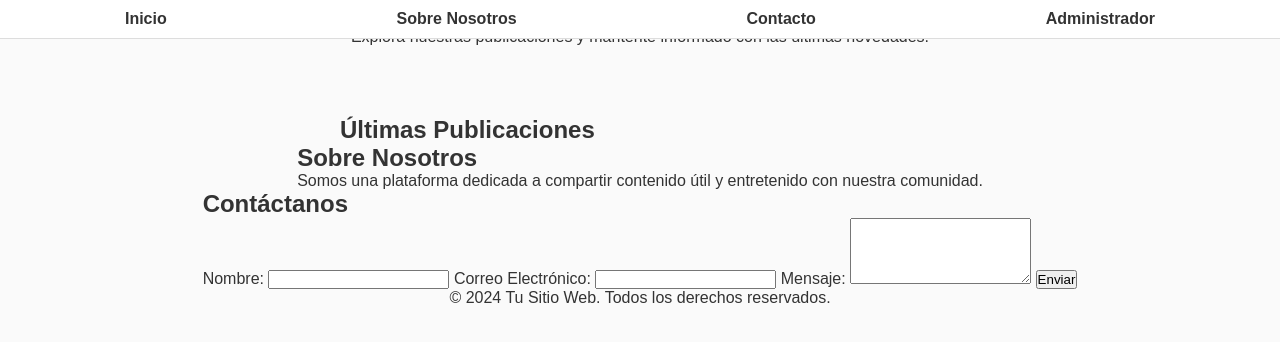
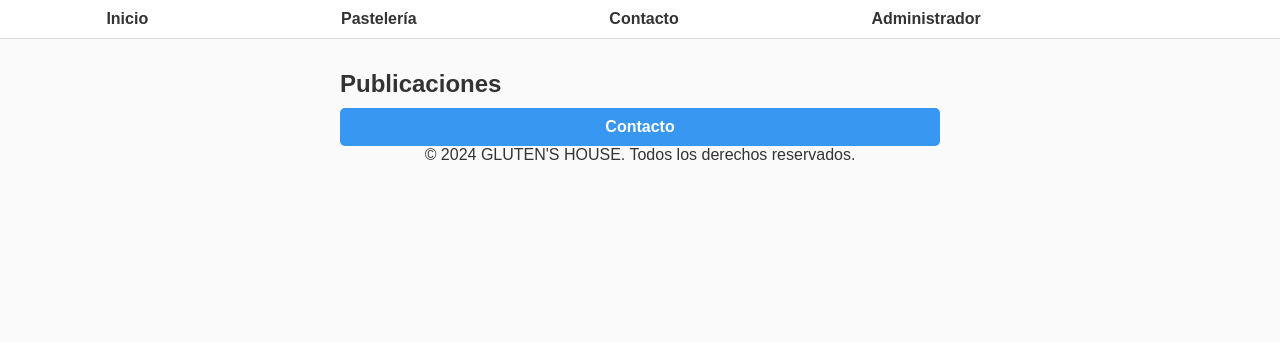
Before and after one commit to knick312/lacontraria, a plain HTML site: page index.html in a window 1280 px wide. Drawn offline with nearby package versions, Linux system fonts and the light colour scheme.

Commit message:
Update index.html

```diff
--- a/index.html
+++ b/index.html
@@ -4,59 +4,54 @@
     <meta charset="UTF-8">
     <meta name="viewport" content="width=device-width, initial-scale=1.0">
     <title>Inicio - Publicaciones</title>
-    <link rel="stylesheet" href="./css/estilos1.css">
-    <script src="./js/script.js" defer></script>
+    <link rel="stylesheet" href="./css/estilos1.css"> <!-- Asegúrate de que el CSS esté bien referenciado -->
+    <script src="https://cdnjs.cloudflare.com/ajax/libs/sql.js/1.6.2/sql-wasm.js"></script>
+    <script src="./js/index.js" defer></script> <!-- Asegúrate de que el archivo script.js esté correctamente referenciado -->
 </head>
 <body>
-    <!-- Encabezado -->
+
+    <!-- Menú de navegación -->
     <header class="header-fixed">
         <nav>
             <ul>
-                <li><a href="#home">Inicio</a></li>
-                <li><a href="#about">Sobre Nosotros</a></li>
-                <li><a href="#contact">Contacto</a></li>
-                <li><a href="admin.html">Administrador</a></li>
+                <li><a href="./index.html">Inicio</a></li>
+                <li><a href="#">Pastelería</a></li>
+                <li><a href="#">Contacto</a></li>
+                <li><a href="#" id="adminLink">Administrador</a></li>
+                <li><a href="#" id="logoutLink" style="display: none;">Cerrar sesión</a></li>
             </ul>
         </nav>
     </header>
 
-    <!-- Sección de Bienvenida -->
-    <section id="home" class="welcome-section">
-        <h1>Bienvenido a Nuestro Sitio</h1>
-        <p>Explora nuestras publicaciones y mantente informado con las últimas novedades.</p>
-    </section>
-
-    <!-- Sección de Publicaciones -->
+    <!-- Contenido principal: Feed de publicaciones -->
     <main class="content-feed">
-        <h2>Últimas Publicaciones</h2>
+        <h2>Publicaciones</h2>
         <div id="postsContainer">
             <!-- Aquí se generarán dinámicamente las publicaciones -->
         </div>
+        <a href="#" class="contact-button">Contacto</a> <!-- Botón de contacto -->
     </main>
 
-    <!-- Sección de Sobre Nosotros -->
-    <section id="about" class="about-section">
-        <h2>Sobre Nosotros</h2>
-        <p>Somos una plataforma dedicada a compartir contenido útil y entretenido con nuestra comunidad.</p>
-    </section>
+    <!-- Modal de inicio de sesión -->
+    <div id="loginModal" class="modal" style="display: none;">
+        <div class="modal-content">
+            <span class="close-button" onclick="closeModal()">&times;</span>
+            <h2>Iniciar sesión</h2>
+            <form id="loginForm">
+                <label for="username">Usuario:</label>
+                <input type="text" id="username" required>
+                <label for="password">Contraseña:</label>
+                <input type="password" id="password" required>
+                <button type="button" onclick="login()">Iniciar sesión</button>
+                <button type="button" onclick="closeModal()">Cerrar</button>
+            </form>
+        </div>
+    </div>
 
-    <!-- Sección de Contacto -->
-    <section id="contact" class="contact-section">
-        <h2>Contáctanos</h2>
-        <form id="contactForm">
-            <label for="name">Nombre:</label>
-            <input type="text" id="name" name="name" required>
-            <label for="email">Correo Electrónico:</label>
-            <input type="email" id="email" name="email" required>
-            <label for="message">Mensaje:</label>
-            <textarea id="message" name="message" rows="4" required></textarea>
-            <button type="submit">Enviar</button>
-        </form>
-    </section>
+    <!-- Footer -->
+    <footer>
+        <p>&copy; 2024 GLUTEN'S HOUSE. Todos los derechos reservados.</p>
+    </footer>
 
-    <!-- Pie de página -->
-    <footer>
-        <p>&copy; 2024 Tu Sitio Web. Todos los derechos reservados.</p>
-    </footer>
 </body>
 </html>
```
